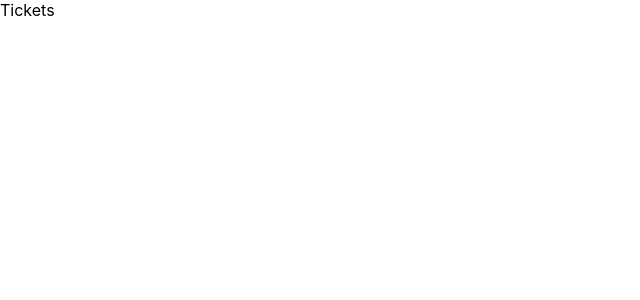
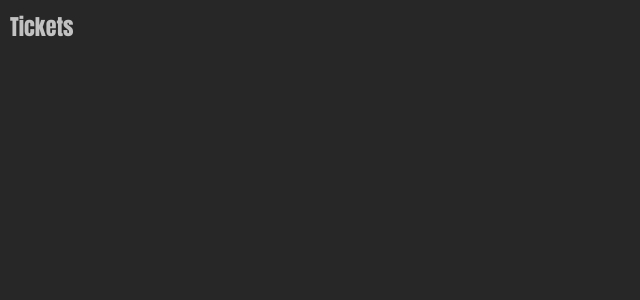
Before and after one commit to vladeiko/tickets-app, a React (Create React App) app: page / in a window 1280 px wide. Shown: the top 300 px of the page, without its empty margins (0-640 px from the left). Built offline with nearby package versions, Linux system fonts and the light colour scheme.

Commit message:
Add ticketsRedcuer, styles, tickets-state

```diff
--- a/src/css/index.css
+++ b/src/css/index.css
@@ -5,4 +5,15 @@ body {
     sans-serif;
   -webkit-font-smoothing: antialiased;
   -moz-osx-font-smoothing: grayscale;
+  background-color: rgb(39, 39, 39);
 }
+
+.header {
+  color: rgb(194, 194, 194);
+  font-size: 22px;
+  width: 100%;
+  margin: 10px;
+  box-sizing: border-box;
+  font-family: Impact, Haettenschweiler, "Arial Narrow Bold", sans-serif;
+  font-weight: bold;
+}
--- a/src/reducers/index.jsx
+++ b/src/reducers/index.jsx
@@ -1,5 +1,8 @@
+import ticketsReducer from "./tickets";
 import { combineReducers } from "redux";
 
-const allReducers = combineReducers({});
+const allReducers = combineReducers({
+  ticketsReducer,
+});
 
 export default allReducers;
--- /dev/null
+++ b/src/reducers/tickets.jsx
@@ -0,0 +1,10 @@
+const mainState = { tickets: [] };
+
+const ticketsReducer = (state = mainState, action) => {
+  switch (action.type) {
+    default:
+      return state;
+  }
+};
+
+export default ticketsReducer;
```
Also changed, not shown: 1 other file (tests, documents, lock files or other folders).
